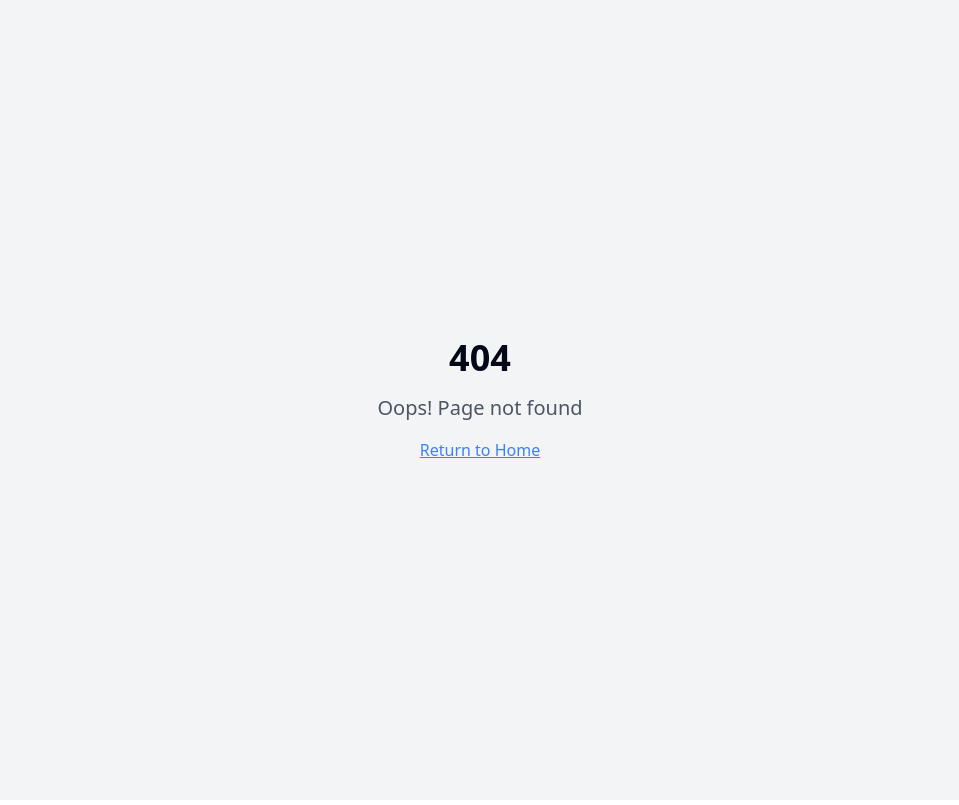
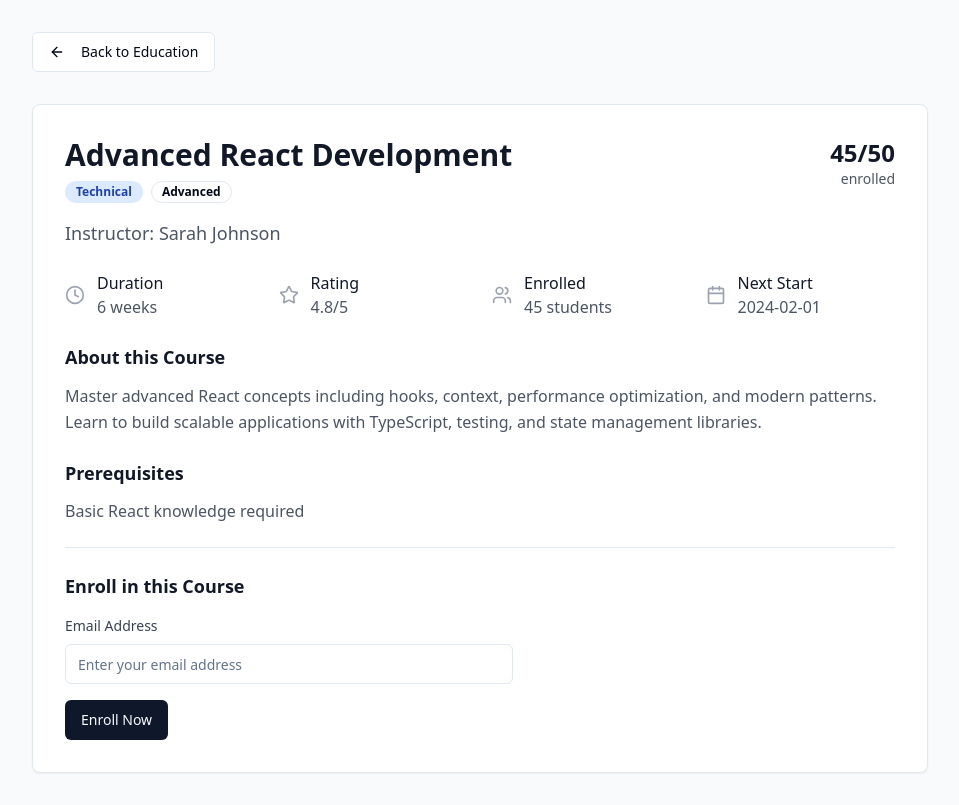
Before and after one commit to RobertG90/worklife-nexus-hub, a React (Vite) app: page /course/1 in a window 1280 px wide. Before the commit this address had no page. Shown: the whole page, without its empty margins (160-1119 px from the left). Built offline with nearby package versions, Linux system fonts and the light colour scheme.

Commit message:
feat: Open course details on enroll click
The commit updates the EducationSection to navigate to a course details page when the "Enroll Now" button is clicked.

```diff
--- a/src/App.tsx
+++ b/src/App.tsx
@@ -10,6 +10,7 @@ import SickLeaveDetails from "./pages/SickLeaveDetails";
 import TripBookingDetails from "./pages/TripBookingDetails";
 import UpcomingTrips from "./pages/UpcomingTrips";
 import EventDetails from "./pages/EventDetails";
+import CourseDetails from "./pages/CourseDetails";
 
 const queryClient = new QueryClient();
 
@@ -26,6 +27,7 @@ const App = () => (
           <Route path="/trip-booking/:id" element={<TripBookingDetails />} />
           <Route path="/upcoming-trips" element={<UpcomingTrips />} />
           <Route path="/event/:id" element={<EventDetails />} />
+          <Route path="/course/:id" element={<CourseDetails />} />
           <Route path="/education" element={<Index />} />
           <Route path="/travel" element={<Index />} />
           <Route path="/maintenance" element={<Index />} />
--- a/src/components/sections/EducationSection.tsx
+++ b/src/components/sections/EducationSection.tsx
@@ -25,6 +25,10 @@ export function EducationSection() {
 
   const handleEventClick = (eventId: number) => {
     navigate(`/event/${eventId}`);
+  };
+
+  const handleCourseEnroll = (courseId: number) => {
+    navigate(`/course/${courseId}`);
   };
 
   return (
@@ -93,7 +97,13 @@ export function EducationSection() {
                     </div>
                   </div>
 
-                  <Button size="sm" className="w-full">Enroll Now</Button>
+                  <Button
+                    size="sm"
+                    className="w-full"
+                    onClick={() => handleCourseEnroll(course.id)}
+                  >
+                    Enroll Now
+                  </Button>
                 </div>
               ))}
             </div>
--- /dev/null
+++ b/src/pages/CourseDetails.tsx
@@ -0,0 +1,231 @@
+
+import React, { useState } from 'react';
+import { useParams, useNavigate } from 'react-router-dom';
+import { Card } from '@/components/ui/card';
+import { Button } from '@/components/ui/button';
+import { Input } from '@/components/ui/input';
+import { Badge } from '@/components/ui/badge';
+import { ArrowLeft, Clock, Users, Star, Calendar } from 'lucide-react';
+import { useToast } from '@/hooks/use-toast';
+
+const CourseDetails = () => {
+  const { id } = useParams();
+  const navigate = useNavigate();
+  const { toast } = useToast();
+  const [email, setEmail] = useState('');
+  const [isEnrolling, setIsEnrolling] = useState(false);
+
+  // Mock course data - in a real app, this would come from your database
+  const courses = [
+    {
+      id: '1',
+      title: 'Advanced React Development',
+      category: 'Technical',
+      duration: '6 weeks',
+      rating: 4.8,
+      enrolled: 45,
+      nextStart: '2024-02-01',
+      maxEnrollment: 50,
+      description: 'Master advanced React concepts including hooks, context, performance optimization, and modern patterns. Learn to build scalable applications with TypeScript, testing, and state management libraries.',
+      instructor: 'Sarah Johnson',
+      level: 'Advanced',
+      prerequisites: 'Basic React knowledge required'
+    },
+    {
+      id: '2',
+      title: 'Leadership Essentials',
+      category: 'Management',
+      duration: '4 weeks',
+      rating: 4.9,
+      enrolled: 32,
+      nextStart: '2024-02-15',
+      maxEnrollment: 40,
+      description: 'Develop essential leadership skills for managing teams and driving organizational success. Cover communication, delegation, conflict resolution, and strategic thinking.',
+      instructor: 'Michael Chen',
+      level: 'Intermediate',
+      prerequisites: 'Management experience preferred'
+    },
+    {
+      id: '3',
+      title: 'Data Analysis with Python',
+      category: 'Technical',
+      duration: '8 weeks',
+      rating: 4.7,
+      enrolled: 28,
+      nextStart: '2024-02-08',
+      maxEnrollment: 35,
+      description: 'Learn to analyze data using Python libraries like Pandas, NumPy, and Matplotlib. Cover data cleaning, visualization, statistical analysis, and machine learning basics.',
+      instructor: 'Dr. Emily Rodriguez',
+      level: 'Beginner to Intermediate',
+      prerequisites: 'Basic programming knowledge helpful'
+    },
+  ];
+
+  const course = courses.find(c => c.id === id);
+
+  if (!course) {
+    return (
+      <div className="min-h-screen bg-gray-50 p-8">
+        <div className="max-w-4xl mx-auto">
+          <div className="text-center py-8">
+            <h1 className="text-2xl font-bold text-gray-900 mb-4">Course Not Found</h1>
+            <Button onClick={() => navigate('/education')}>
+              <ArrowLeft className="w-4 h-4 mr-2" />
+              Back to Education
+            </Button>
+          </div>
+        </div>
+      </div>
+    );
+  }
+
+  const handleEnroll = async (e: React.FormEvent) => {
+    e.preventDefault();
+    if (!email) {
+      toast({
+        title: "Email Required",
+        description: "Please enter your email address to enroll.",
+        variant: "destructive",
+      });
+      return;
+    }
+
+    setIsEnrolling(true);
+
+    // Simulate API call
+    setTimeout(() => {
+      toast({
+        title: "Enrollment Successful!",
+        description: `You've been enrolled in ${course.title}. Check your email for confirmation.`,
+      });
+      setIsEnrolling(false);
+      setEmail('');
+    }, 1000);
+  };
+
+  const getCategoryColor = (category: string) => {
+    switch (category) {
+      case 'Technical':
+        return 'bg-blue-100 text-blue-800';
+      case 'Management':
+        return 'bg-green-100 text-green-800';
+      default:
+        return 'bg-gray-100 text-gray-800';
+    }
+  };
+
+  return (
+    <div className="min-h-screen bg-gray-50 p-8">
+      <div className="max-w-4xl mx-auto space-y-8">
+        {/* Header */}
+        <div className="flex items-center justify-between">
+          <Button
+            variant="outline"
+            onClick={() => navigate('/education')}
+            className="flex items-center space-x-2"
+          >
+            <ArrowLeft className="w-4 h-4" />
+            <span>Back to Education</span>
+          </Button>
+        </div>
+
+        {/* Course Details */}
+        <Card className="p-8">
+          <div className="space-y-6">
+            {/* Course Header */}
+            <div className="flex flex-col md:flex-row md:items-start md:justify-between gap-4">
+              <div className="flex-1">
+                <h1 className="text-3xl font-bold text-gray-900 mb-2">{course.title}</h1>
+                <div className="flex flex-wrap gap-2 mb-4">
+                  <Badge className={getCategoryColor(course.category)}>{course.category}</Badge>
+                  <Badge variant="outline">{course.level}</Badge>
+                </div>
+                <p className="text-lg text-gray-600">Instructor: {course.instructor}</p>
+              </div>
+              <div className="text-right">
+                <div className="text-2xl font-bold text-gray-900">
+                  {course.enrolled}/{course.maxEnrollment}
+                </div>
+                <div className="text-sm text-gray-600">enrolled</div>
+              </div>
+            </div>
+
+            {/* Course Info */}
+            <div className="grid grid-cols-1 md:grid-cols-4 gap-6">
+              <div className="flex items-center space-x-3">
+                <Clock className="w-5 h-5 text-gray-400" />
+                <div>
+                  <div className="font-medium text-gray-900">Duration</div>
+                  <div className="text-gray-600">{course.duration}</div>
+                </div>
+              </div>
+              <div className="flex items-center space-x-3">
+                <Star className="w-5 h-5 text-gray-400" />
+                <div>
+                  <div className="font-medium text-gray-900">Rating</div>
+                  <div className="text-gray-600">{course.rating}/5</div>
+                </div>
+              </div>
+              <div className="flex items-center space-x-3">
+                <Users className="w-5 h-5 text-gray-400" />
+                <div>
+                  <div className="font-medium text-gray-900">Enrolled</div>
+                  <div className="text-gray-600">{course.enrolled} students</div>
+                </div>
+              </div>
+              <div className="flex items-center space-x-3">
+                <Calendar className="w-5 h-5 text-gray-400" />
+                <div>
+                  <div className="font-medium text-gray-900">Next Start</div>
+                  <div className="text-gray-600">{course.nextStart}</div>
+                </div>
+              </div>
+            </div>
+
+            {/* Description */}
+            <div>
+              <h3 className="text-lg font-semibold text-gray-900 mb-3">About this Course</h3>
+              <p className="text-gray-600 leading-relaxed">{course.description}</p>
+            </div>
+
+            {/* Prerequisites */}
+            <div>
+              <h3 className="text-lg font-semibold text-gray-900 mb-3">Prerequisites</h3>
+              <p className="text-gray-600">{course.prerequisites}</p>
+            </div>
+
+            {/* Enrollment Form */}
+            <div className="border-t pt-6">
+              <h3 className="text-lg font-semibold text-gray-900 mb-4">Enroll in this Course</h3>
+              <form onSubmit={handleEnroll} className="space-y-4">
+                <div>
+                  <label htmlFor="email" className="block text-sm font-medium text-gray-700 mb-2">
+                    Email Address
+                  </label>
+                  <Input
+                    id="email"
+                    type="email"
+                    value={email}
+                    onChange={(e) => setEmail(e.target.value)}
+                    placeholder="Enter your email address"
+                    required
+                    className="max-w-md"
+                  />
+                </div>
+                <Button
+                  type="submit"
+                  disabled={isEnrolling || course.enrolled >= course.maxEnrollment}
+                  className="w-full md:w-auto"
+                >
+                  {isEnrolling ? 'Enrolling...' : course.enrolled >= course.maxEnrollment ? 'Course Full' : 'Enroll Now'}
+                </Button>
+              </form>
+            </div>
+          </div>
+        </Card>
+      </div>
+    </div>
+  );
+};
+
+export default CourseDetails;
```
